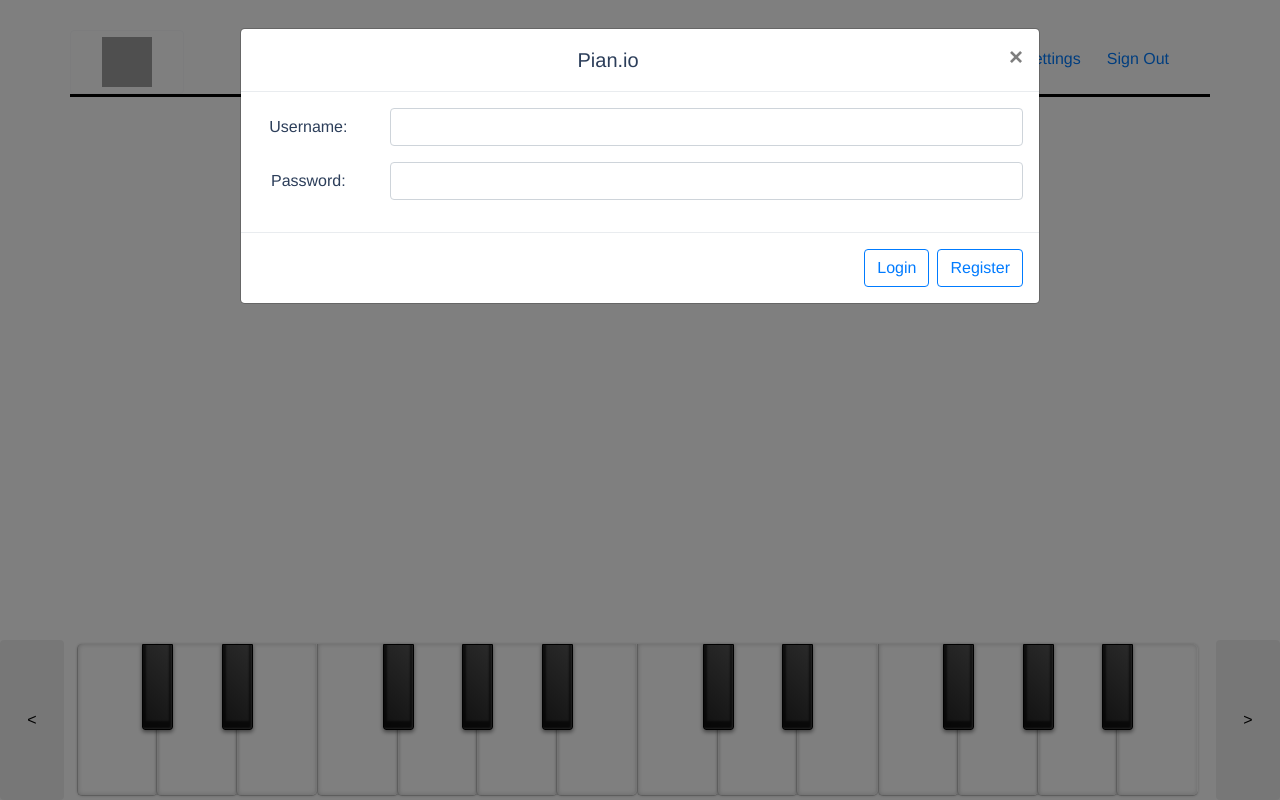
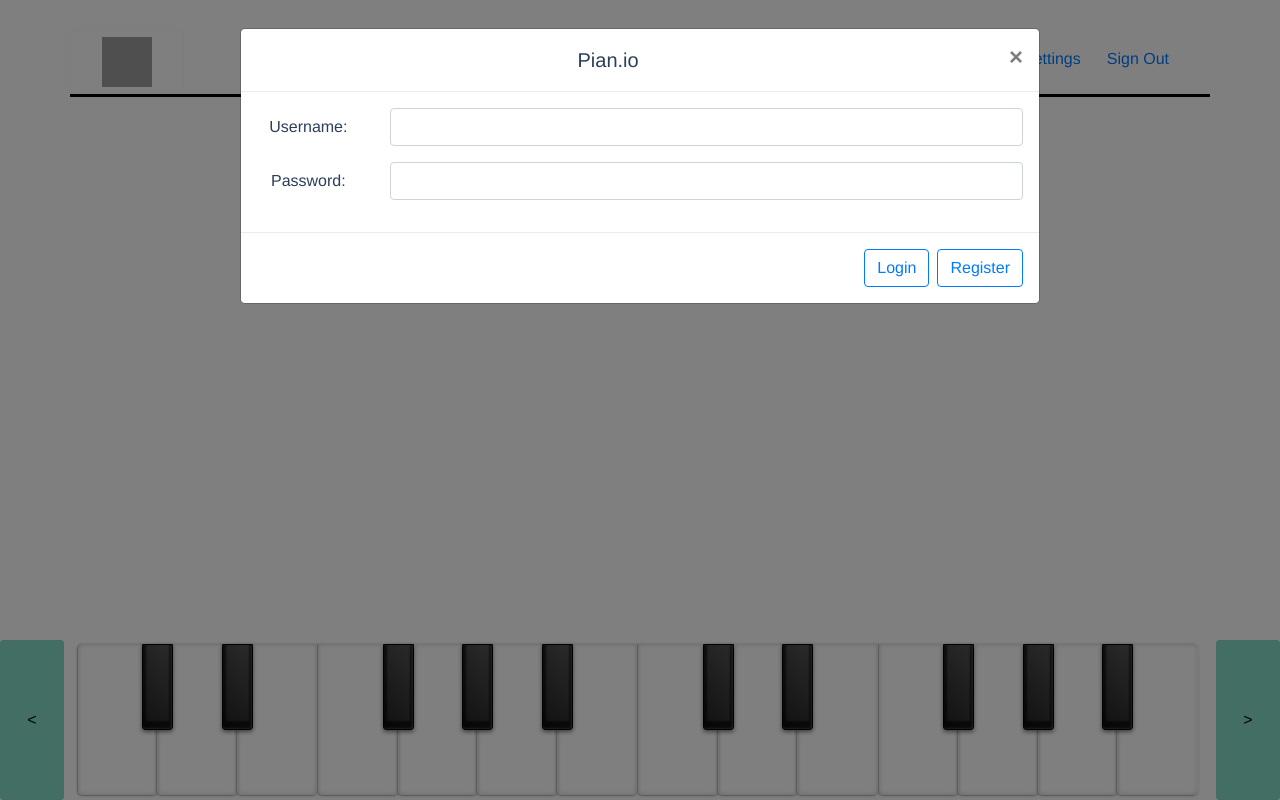
Before and after one commit to kusamkaur16/SENG513-FinalProject, a Vue app: page / in a window 1280 px wide. Built offline with nearby package versions, Linux system fonts and the light colour scheme; grey boxes are pictures that could not be loaded.

Commit message:
changed some colors

```diff
--- a/src/components/PianokeysModal.vue
+++ b/src/components/PianokeysModal.vue
@@ -40,6 +40,7 @@
   width: 100%;
   position: absolute;
   bottom: 0px;
+
 }
 
 .increaseOctave {
@@ -48,6 +49,7 @@ right: 0px;
   bottom: 0px;
   width: 5%;
   height: 100%;
+  background-color: #84DCC6;
 }
 
 .decreaseOctave {
@@ -56,11 +58,13 @@ height: 100%;
   bottom: 0px;
   width: 5%;
   height: 100%;
+  background-color: #84DCC6;
 }
+
 .pianoKeys {
   height: 100%;
   width: 90%;
-  left:5%;
+  left: 5%;
   padding-left: 1%;
   /* margin: 5em auto;
   padding: 3em 0 0 3em; */
@@ -80,7 +84,7 @@ height: 100%;
 }
 
 .white {
-    top:2.5%;
+  top: 2.5%;
   height: 95%;
   width: 7.14%;
   z-index: 1;
@@ -100,7 +104,7 @@ height: 100%;
 }
 
 .black {
-    top:2.5%;
+  top: 2.5%;
   height: 54%;
   width: 2.75%;
   margin: 0 0 0 -1em;
@@ -125,7 +129,7 @@ height: 100%;
 .g,
 .g1,
 .d,
-.d1{
+.d1 {
   margin: 0 0 0 -1.5%;
 }
 
```
Lines whose indentation alone changed are shown as unchanged.
